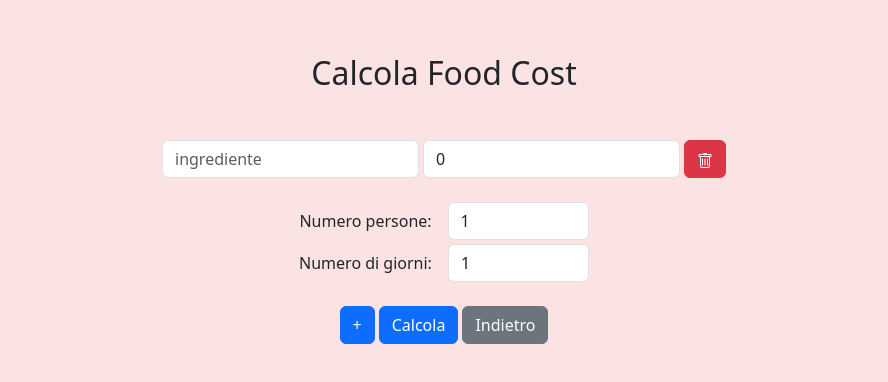
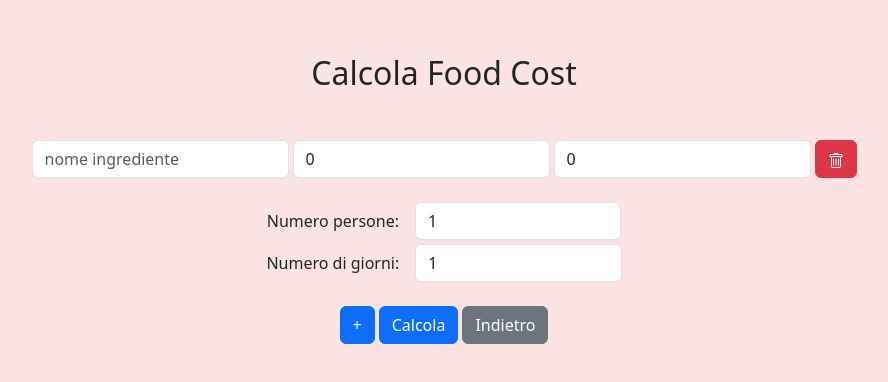
Before and after one commit to andreafay/food-cost, a React (Vite) app: page /calcola-food-cost in a window 1280 px wide. Shown: the part 214-596 px from the top of the page, without its empty margins (196-1084 px from the left). Built offline with nearby package versions, Linux system fonts and the light colour scheme.

Commit message:
added g calculations

```diff
--- a/package.json
+++ b/package.json
@@ -10,6 +10,7 @@
     "preview": "vite preview"
   },
   "dependencies": {
+    "2": "^3.0.0",
     "bootstrap": "^5.3.3",
     "jquery": "^3.7.1",
     "react": "^18.2.0",
--- a/src/components/Calcolatore.jsx
+++ b/src/components/Calcolatore.jsx
@@ -1,14 +1,14 @@
 import { useState, useRef, useEffect } from 'react';
 
 function Calcolatore() {
-  const [ingr, setIngr] = useState([{ id: 0, name: '', cost: 0 }]);
+  const [ingr, setIngr] = useState([{ id: 0, name: '', grams: 0, cost: 0}]); //inizializzare a 0 il costo e i grammi per evitare NaN
   const [peopleNum, setPeopleNum] = useState(1);
   const [days, setDays] = useState(1);
   const [sum, setSum] = useState([]);
   const [resultVisibility, setResultVisibility] = useState(false);
   const [nameRecipe, setNameRecipe] = useState('');
   const [recipes, setRecipes] = useState([]);
-  const ingredientIdCounter = useRef(1); // Initialize counter for ingredient IDs
+  const ingredientIdCounter = useRef(1);
 
 
   useEffect(() => {
@@ -28,15 +28,22 @@ function Calcolatore() {
   const handleChange = (id, event) => {
     const { name, value } = event.target;
     const newIngr = ingr.map(ingr =>
-      ingr.id === id ? { ...ingr, [name]: name === 'cost' ? parseFloat(value) : value } : ingr
+      ingr.id === id
+        ? {
+            ...ingr,
+            [name]: name === 'cost' || name === 'grams'
+              ? (value === "" ? "" : parseFloat(value) || 0) // Allow empty string for backspace and default to 0 if not a valid number
+              : value
+          }
+        : ingr
     );
     setIngr(newIngr);
   };
 
   const handleAddIngr = () => {
     const newIngredientId = ingredientIdCounter.current;
-    setIngr([...ingr, { id: newIngredientId, name: '', cost: 0 }]);
-    ingredientIdCounter.current++; // Increment counter for next ingredient
+    setIngr([...ingr, { id: newIngredientId, name: '' }]);
+    ingredientIdCounter.current++;
   };
 
   const handleDeleteRow = (id) => {
@@ -75,7 +82,7 @@ function Calcolatore() {
       return
     let sum = 0;
     ingr.forEach(i => {
-      sum += parseFloat(i.cost);
+      sum += parseFloat(i.cost*(i.grams/1000)); //calcolo
     });
     setSum((Math.round(sum * peopleNum * days * 100) / 100).toFixed(2));
     setResultVisibility(true);
@@ -84,29 +91,42 @@ function Calcolatore() {
   const saveRecipe = (event) => {
     event.preventDefault();
 
-    if(!nameRecipe || nameRecipe.trim() === '' || ingr.length < 1 || ingr[0].name.trim() === '' || peopleNum < 0 || days < 0){
+    // Validate input
+    if (!nameRecipe || nameRecipe.trim() === '' || ingr.length < 1 || ingr[0].name.trim() === '' || peopleNum < 0 || days < 0) {
       return;
     }
 
+    // Calculate total cost for each ingredient
+    const updatedIngredients = ingr.map(ingredient => {
+      const totalCost = (ingredient.cost * ingredient.grams) / 1000; // Calculate total cost (grams * cost per kg / 1000)
+      return {
+        ...ingredient,
+        totalCost: totalCost.toFixed(2), // Store the total cost as a string with two decimal places
+      };
+    });
+
+    // Create new recipe object
     const newRecipe = {
       nome: nameRecipe,
-      ingredienti: ingr,
+      ingredienti: updatedIngredients,
       costo: sum,
       numero_persone: peopleNum,
       numero_giorni: days,
-      data_creazione: new Date().getTime()
+      data_creazione: new Date().getTime(),
     };
 
+    // Save new recipe to the recipe list
     const updatedRecipes = [...recipes, newRecipe];
     setRecipes(updatedRecipes);
 
-    setIngr([{ id: 0, name: '', cost: 0 }]);
+    // Clear form fields after saving the recipe
+    setIngr([{ id: 0, name: '', cost: 0, grams: 0 }]);
     setNameRecipe('');
     $('#saveModal').modal('toggle');
     $("#savedAlert").addClass('show');
-    console.log('Hello');
+
     showAlert(2000).then(() => { $("#savedAlert").hide(); });
-};
+  };
 
 const showAlert = (ms) => {
   return new Promise(resolve => setTimeout(resolve, ms));
@@ -130,16 +150,25 @@ const showAlert = (ms) => {
               name="name"
               value={ingridient.name}
               onChange={(event) => handleChange(ingridient.id, event)}
-              placeholder="ingrediente"
+              placeholder="nome ingrediente"
+            />
+            <input
+              type="number"
+              className="form-control w-50 mr-1"
+              name="grams"
+              value={ingridient.grams === "" ? "" : ingridient.grams || 0}
+              onChange={(event) => handleChange(ingridient.id, event)}
+              step="0.01"
+              placeholder="grammi"
             />
             <input
               type="number"
               className="form-control w-50 mr-1"
               name="cost"
-              value={ingridient.cost}
+              value={ingridient.cost === "" ? "" : ingridient.cost || 0}
               onChange={(event) => handleChange(ingridient.id, event)}
               step="0.01"
-              placeholder="costo"
+              placeholder="prezzo al chilo"
             />
             <button className="btn btn-danger" onClick={() => handleDeleteRow(ingridient.id)}>
               <svg xmlns="http://www.w3.org/2000/svg" width="16" height="16" fill="currentColor" className="bi bi-trash" viewBox="0 0 16 16">
--- a/src/components/VediRicette.jsx
+++ b/src/components/VediRicette.jsx
@@ -28,12 +28,15 @@ function VediRicette() {
     }
 
     function stringifyRecipe(recipe) {
-        if (recipe.numero_persone == "1"){
-            return capitalize(recipe.nome) + "  |  " + recipe.numero_persone + " persona"
+        const totalCost = recipe.ingredienti.reduce((sum, ingredient) => {
+            const ingredientCost = (ingredient.cost * ingredient.grams) / 1000; // Convert grams to kilograms and calculate cost
+            return sum + ingredientCost;
+        }, 0);
+        if (recipe.numero_persone == "1") {
+            return capitalize(recipe.nome) + "  |  " + recipe.numero_persone + " persona" + "  |  " + totalCost + "€";
         } else {
-            return capitalize(recipe.nome) + "  |  " + recipe.numero_persone + " persone"
+            return capitalize(recipe.nome) + "  |  " + recipe.numero_persone + " persone" + "  |  " + totalCost + "€";
         }
-
     }
 
     return (
@@ -65,11 +68,14 @@ function VediRicette() {
                         <div className="modal-body">
                             {selectedRecipe ? (
                                 <ul>
-                                    {selectedRecipe.ingredienti.map((ingredient, index) => (
+                                    {selectedRecipe.ingredienti.map((ingredient, index) => {
+                                        const totalCost = (ingredient.cost * ingredient.grams) / 1000;
+                                        return (
                                             <li key={index}>
-                                            {ingredient.name} - {(Math.round(ingredient.cost * 100) / 100).toFixed(2)}€
+                                               {ingredient.grams}g di {ingredient.name} - {totalCost.toFixed(2)}€
                                             </li>
-                                    ))}
+                                        );
+                                    })}
                                 </ul>
                             ) : (
                                 <p>No recipe selected.</p>
```
Also changed, not shown: 1 other file (tests, documents, lock files or other folders). Lines whose indentation alone changed are shown as unchanged.
